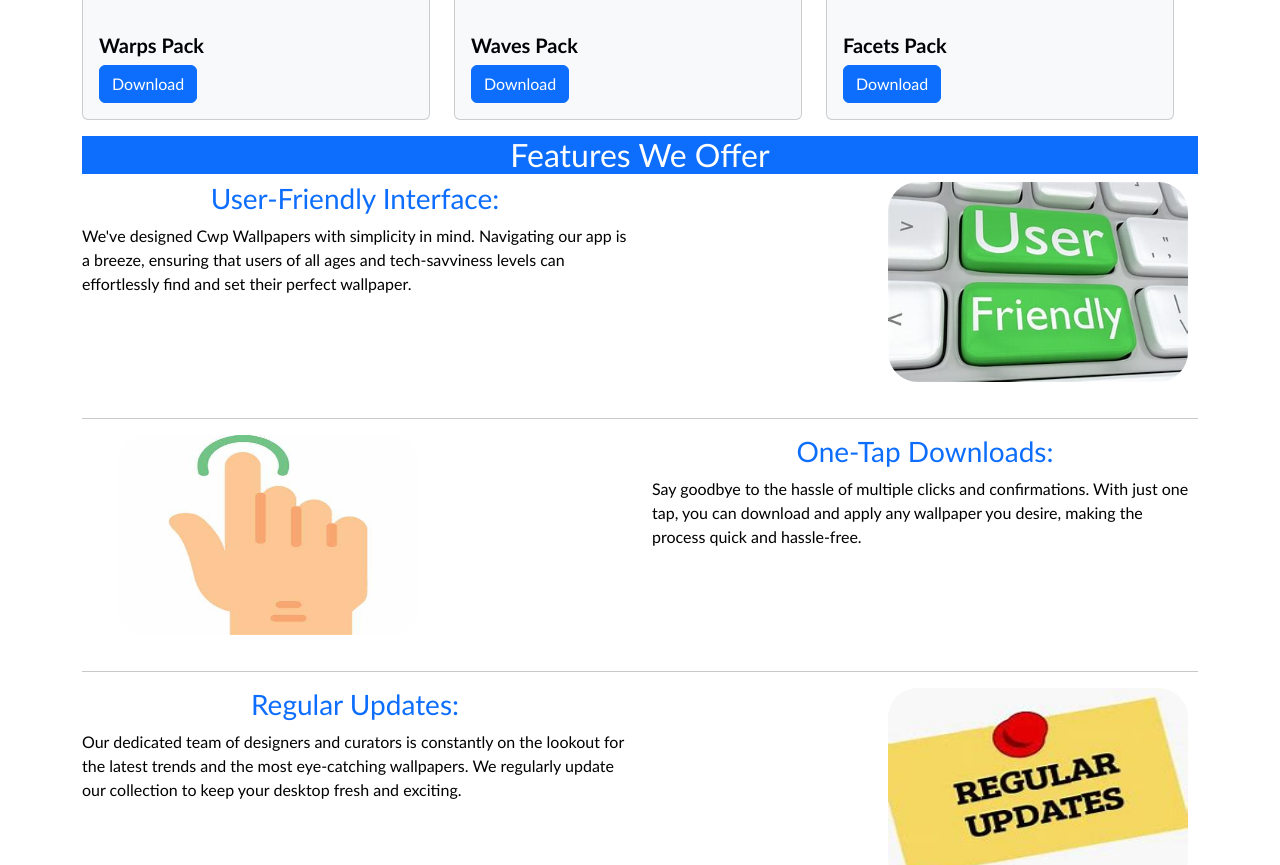
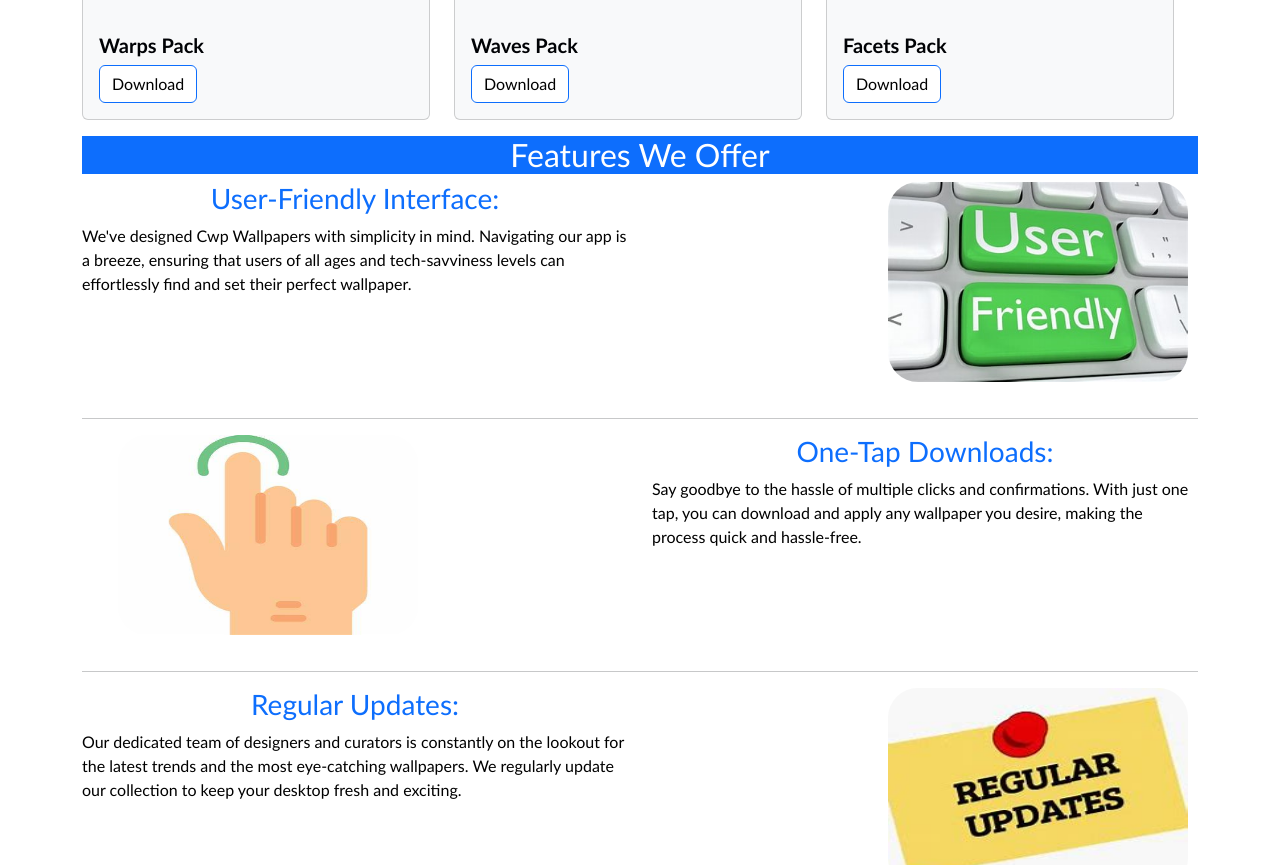
Before and after one commit to CircleWebProduction/cwp_wallpaper, a plain HTML site: page index.html in a window 1280 px wide. Shown: the part 882-1747 px from the top of the page. Drawn offline with nearby package versions, Linux system fonts and the light colour scheme.

Commit message:
2nd commit
Download Button Color Change

```diff
--- a/style.css
+++ b/style.css
@@ -66,7 +66,8 @@
   }
 
   a.btn {
-    background-color: #0d6efd ;
+    background-color: #fff;
+    color: #000000;
   }
 
   .navbar-toggler {
```
